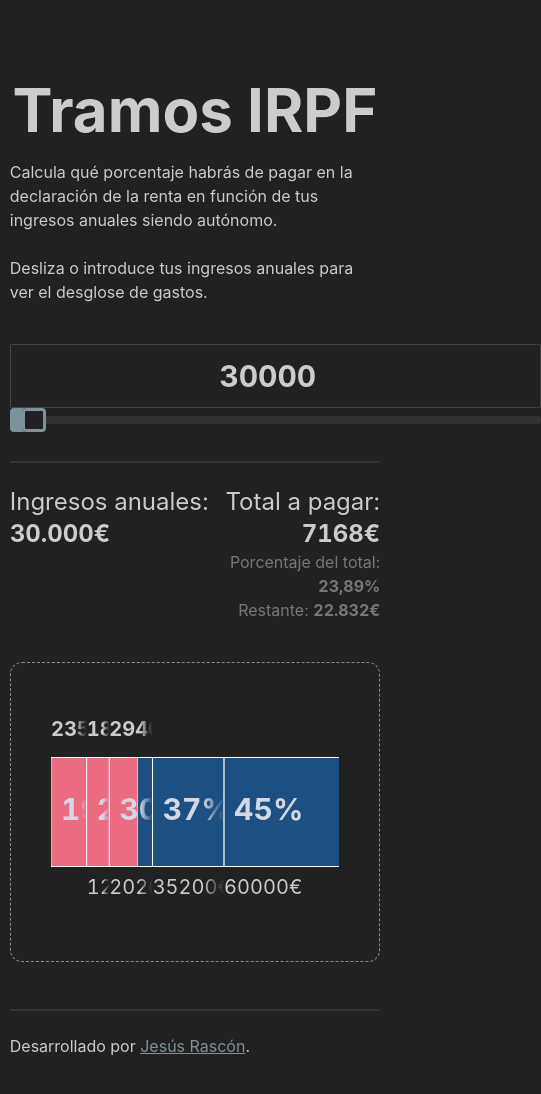
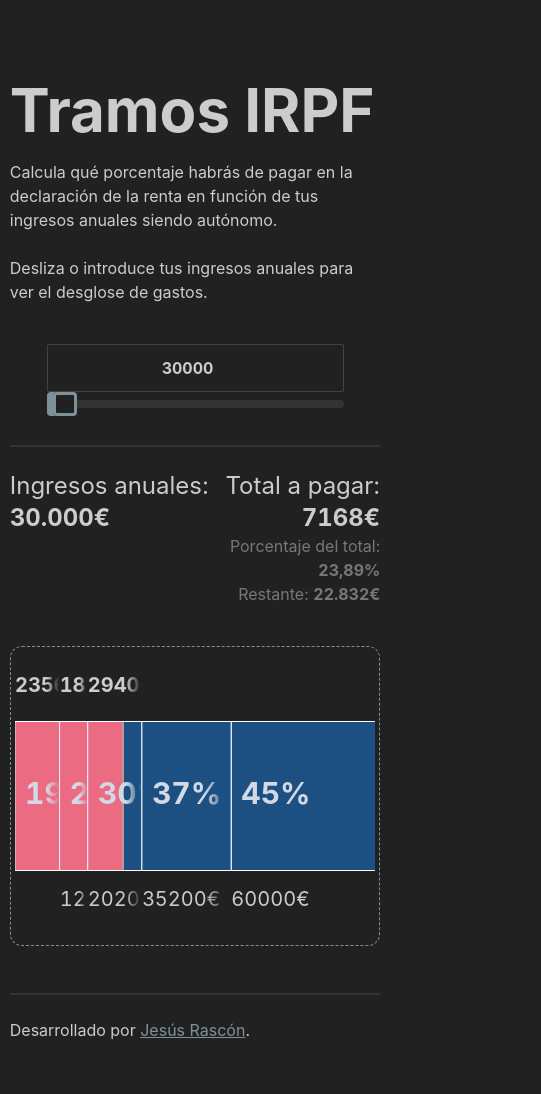
Before and after one commit to jesi-rgb/tramos-irpf, a SvelteKit app: page / in a window 390 px wide. Shown: the top 1094 px of the page, 541 px wide, since content can reach past the window. Built offline with nearby package versions, Linux system fonts and the light colour scheme; a web font is replaced by a local one.

Commit message:
polishing layout

```diff
--- a/src/lib/components/TramosChart.svelte
+++ b/src/lib/components/TramosChart.svelte
@@ -10,7 +10,7 @@
 </script>
 
 <div class="w-[95%] mx-auto mt-10">
-	<svg class="w-full border border-dashed border-secondary rounded-xl p-10" height="300px">
+	<svg class="w-full border border-dashed border-secondary rounded-xl px-1 md:p-10" height="300px">
 		<defs
 			><linearGradient id="bw">
 				<stop offset="0.7" stop-color="white" />
--- a/src/routes/+page.svelte
+++ b/src/routes/+page.svelte
@@ -12,8 +12,8 @@
 </script>
 
 <main class="w-[95%] md:max-w-2xl mx-auto">
-	<h1 class="font-bold text-center text-6xl mb-5">Tramos IRPF</h1>
-	<h3 class="mb-10 max-w-sm mx-auto">
+	<h1 class="font-bold md:text-center text-6xl mb-5">Tramos IRPF</h1>
+	<h3 class="mb-10 md:max-w-sm mx-auto">
 		Calcula qué porcentaje habrás de pagar en la declaración de la renta en función de tus ingresos
 		anuales siendo autónomo. <br /><br /> Desliza o introduce tus ingresos anuales para ver el desglose
 		de gastos.
@@ -24,7 +24,7 @@
 			><input
 				type="number"
 				bind:value={salary}
-				class="input input-bordered input-lg font-bold text-center tabular-nums text-3xl"
+				class="input input-bordered md:input-lg font-bold text-center tabular-nums md:text-3xl"
 				placeholder="Your anual salary"
 			/></label
 		>
```
